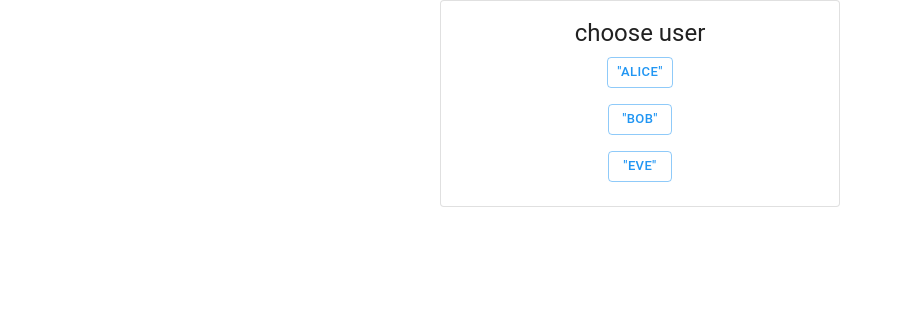
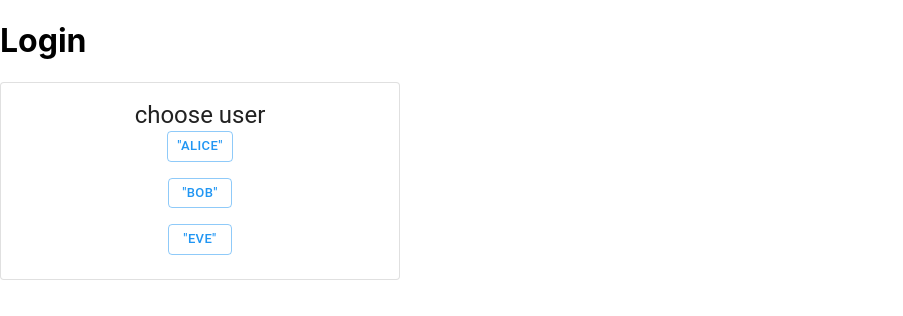
Before and after one commit to Setom29/task-mover, a React (Create React App) app: page / in a window 1280 px wide. Shown: the top 316 px of the page, without its empty margins (0-903 px from the left). Built offline with nearby package versions, Linux system fonts and the light colour scheme.

Commit message:
review tasks fixed

```diff
--- a/public/index.html
+++ b/public/index.html
@@ -15,7 +15,6 @@
       user's mobile device or desktop. See https://developers.google.com/web/fundamentals/web-app-manifest/
     -->
     <link rel="manifest" href="%PUBLIC_URL%/manifest.json" />
-    <link rel="stylesheet" href="main.css">
     <!--
       Notice the use of %PUBLIC_URL% in the tags above.
       It will be replaced with the URL of the `public` folder during the build.
--- a/public/main.css
+++ /dev/null
@@ -1,3 +0,0 @@
-body {
-    justify-self: center;
-}
--- a/src/App.js
+++ b/src/App.js
@@ -3,24 +3,20 @@ import './App.css';
 import { BrowserRouter as Router, Route, Routes } from 'react-router-dom';
 import React, { useState } from 'react';
 import Login from './components/Login';
-import Users from './components/Users';
 import WorkSpace from './components/WorkSpace';
 import theme from "./themes";
 import { ThemeProvider } from '@mui/material';
 
 function App() {
   return (
-    <div className="App">
       <ThemeProvider theme={theme}>
         <Router>
           <Routes>
-          {/* <Route path="/" element={<Login />} /> */}
-          <Route path="/" element={<Users />} />
+          <Route path="/" element={<Login />} />
             <Route path="/workspace" element={<WorkSpace />} />
           </Routes>
         </Router>
       </ThemeProvider>
-    </div>
   );
 }
 
--- a/src/components/Login.js
+++ b/src/components/Login.js
@@ -1,6 +1,7 @@
 import React from 'react'
 import { observer, inject } from 'mobx-react'
 import { Link } from 'react-router-dom'
+import Users from './Users';
 
 const Login = inject("usersTable")(observer((props) => {
   // props.users.....
@@ -11,8 +12,7 @@ const Login = inject("usersTable")(observer((props) => {
   return (
     <div>
       <h1>Login</h1>
-      <Link to="/workspace"><p>{JSON.stringify(props.usersTable.currentItem)}</p></Link>
-      <input type="number" id="currentUserIdInput" onChange={changeCurrentUser} value={props.usersTable.currentId}></input>
+      <Users/>
     </div>
   )
 }))
--- a/src/components/Users.js
+++ b/src/components/Users.js
@@ -1,4 +1,5 @@
 import React from 'react'
+import { Link } from 'react-router-dom'
 import { observer, inject } from 'mobx-react'
 import Card from '@mui/material/Card';
 import CardContent from '@mui/material/CardContent';
@@ -14,12 +15,12 @@ const Users = inject("usersTable")(observer((props) => {
       console.log(e.target.value)
     props.usersTable.changeCurrentItemId(Number(e.target.value))
   }
-  let usersY = [...props.usersTable.data]
+  let users = [...props.usersTable.data]
   return (
 
     <Card variant="outlined" sx={{ width: 400 }} >
       <CardContent >
-        <Typography gutterBottom variant="h5" component="div" >
+        <Typography sx={{ textAlign: 'center' }} variant="h5" component="div">
           choose user
         </Typography>
         <Stack
@@ -27,12 +28,12 @@ const Users = inject("usersTable")(observer((props) => {
         direction="column"
         justifyContent="center"
         alignItems="center">
-            {usersY.map((user) => {
-            return <a href='/workspace'>
+            {users.map((user) => {
+            return <Link to='/workspace'>
                     <Button onClick={changeCurrentUser} value={user.id} variant="outlined" size="small">
                         {JSON.stringify(user.name)}
                     </Button>
-                </a>
+                </Link>
             })}
         </Stack>
       </CardContent>
```
